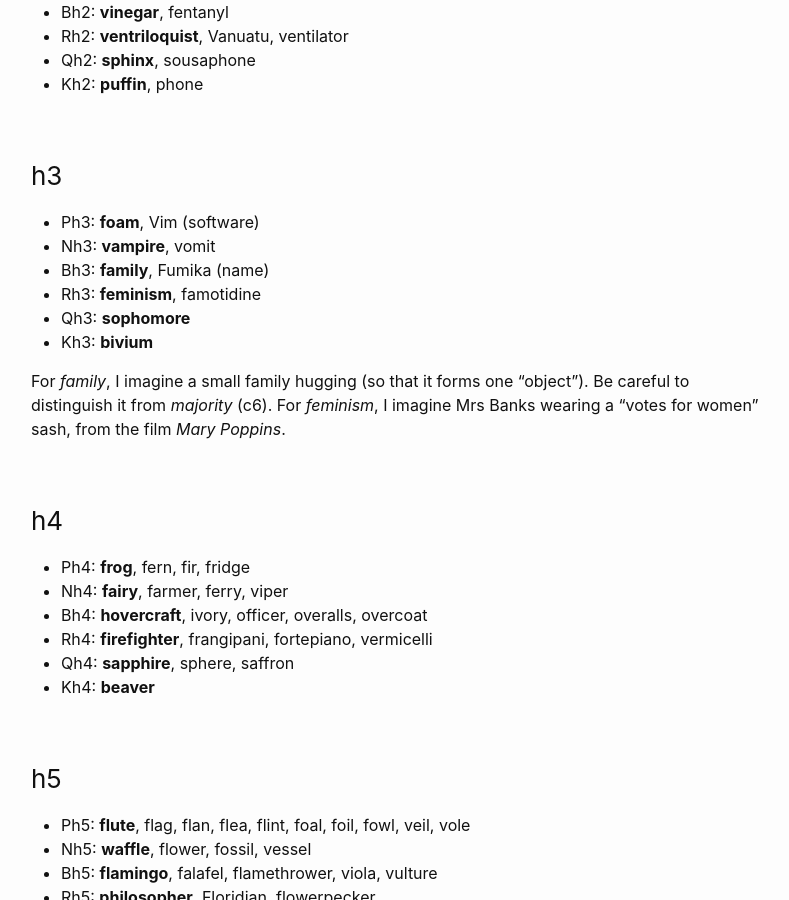
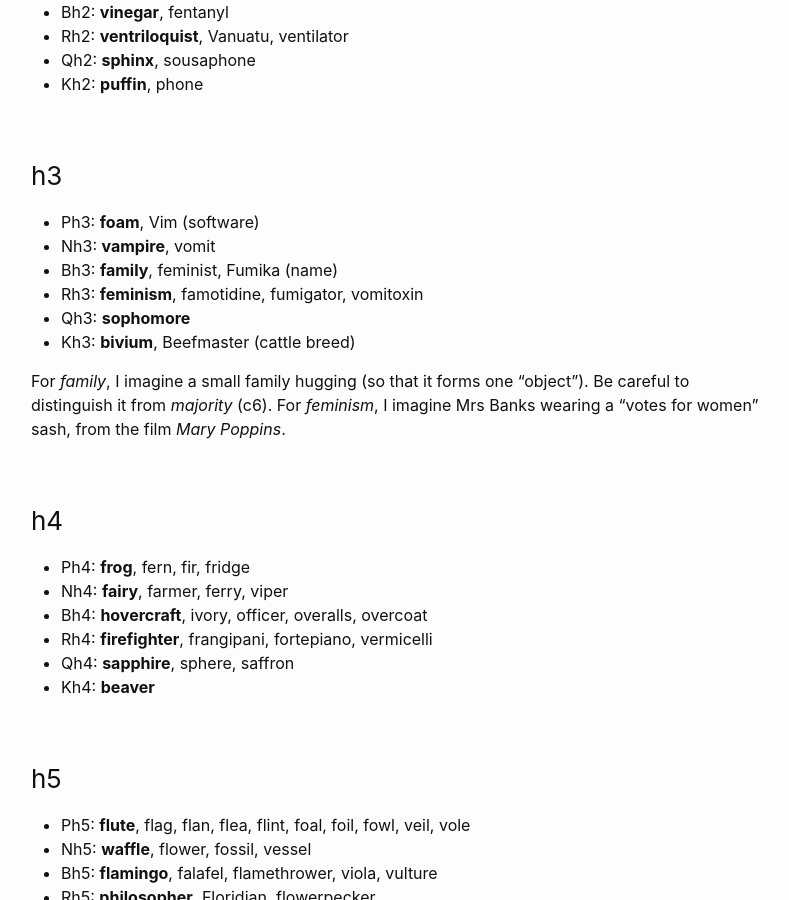
Before and after one commit to liontailedmacaque/liontailedmacaque.github.io, a Jekyll site: the page built from chessmemorypalace/picturewords.md, in a window 1280 px wide and 900 px high, scrolled down 16088 px. Shown: the whole window, without its empty margins (239-1028 px from the left). Built offline with Jekyll 4.4.1, drawn with Linux system fonts in a browser that asks for light colours.

Commit message:
Update picturewords.md

```diff
--- a/chessmemorypalace/picturewords.md
+++ b/chessmemorypalace/picturewords.md
@@ -749,10 +749,10 @@ Be careful to distinguish *cappuccino* from *coffee* (g8).
 
 - Ph3: **foam**, Vim (software)
 - Nh3: **vampire**, vomit
-- Bh3: **family**, Fumika (name)
-- Rh3: **feminism**, famotidine
+- Bh3: **family**, feminist, Fumika (name)
+- Rh3: **feminism**, famotidine, fumigator, vomitoxin
 - Qh3: **sophomore**
-- Kh3: **bivium**
+- Kh3: **bivium**, Beefmaster (cattle breed)
 
 
 For *family*, I imagine a small family hugging (so that it forms one "object"). Be careful to distinguish it from *majority* (c6). For *feminism*, I imagine Mrs Banks wearing a "votes for women" sash, from the film *Mary Poppins*.
```
